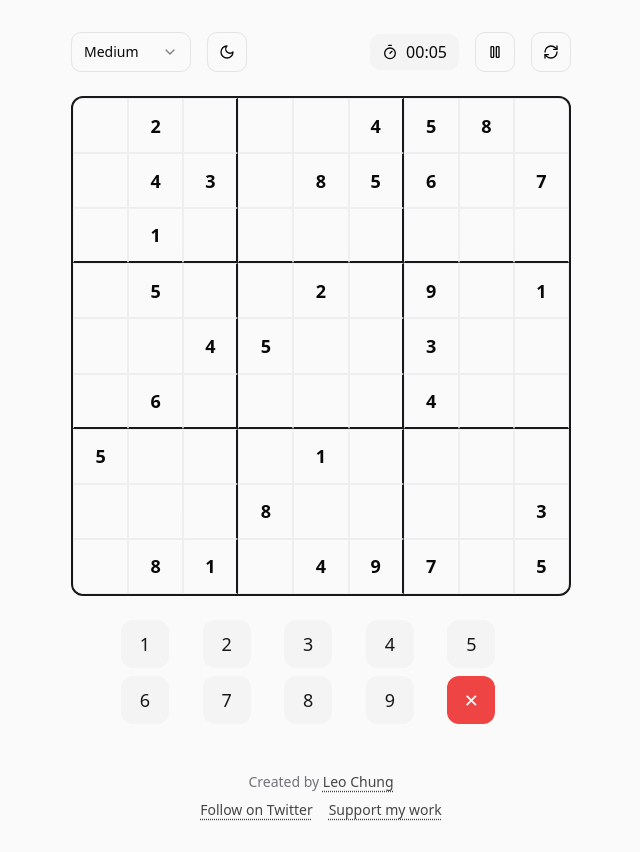
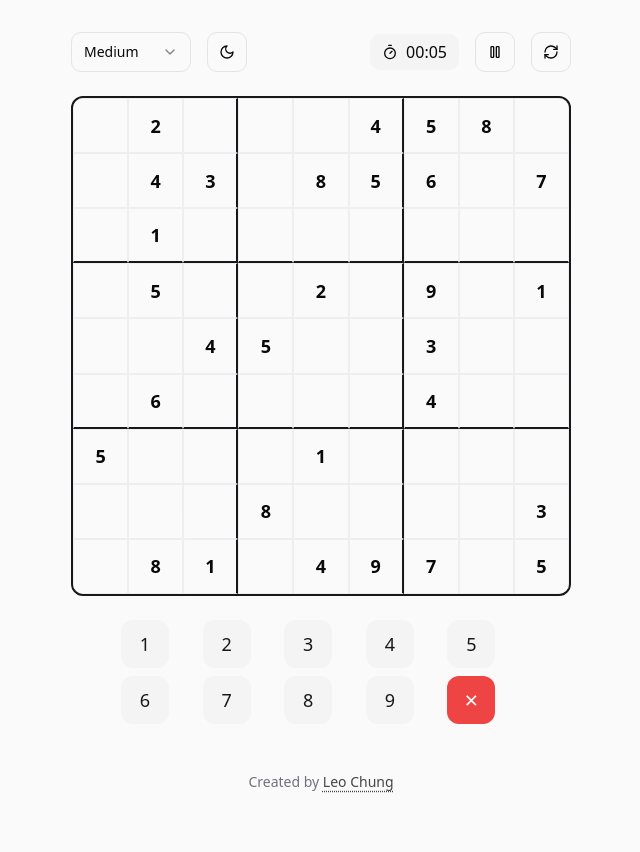
Before and after one commit to leochung/sudoku-nancy, a React (Vite) app: page / in a window 1280 px wide. Shown: the whole page, without its empty margins (319-959 px from the left). After the commit the page ends 824 px from the top, so only its background shows below. Built offline with nearby package versions, Linux system fonts and the light colour scheme.

Commit message:
Remove social media links
Removed "Follow on Twitter" and "Support my work" links from the footer.

```diff
--- a/src/pages/Index.tsx
+++ b/src/pages/Index.tsx
@@ -1,4 +1,3 @@
-
 import React, { useState, useEffect } from 'react';
 import { useTheme } from 'next-themes';
 import SudokuBoard from '@/components/SudokuBoard';
@@ -194,24 +193,6 @@ const Index = () => {
             Leo Chung
           </a>
         </p>
-        <div className="flex items-center justify-center gap-4">
-          <a
-            href="https://twitter.com/leo_chung"
-            target="_blank"
-            rel="noopener noreferrer"
-            className="footer-link text-sm"
-          >
-            Follow on Twitter
-          </a>
-          <a
-            href="https://github.com/sponsors/leochung"
-            target="_blank"
-            rel="noopener noreferrer"
-            className="footer-link text-sm"
-          >
-            Support my work
-          </a>
-        </div>
       </footer>
     </div>
   );
```
